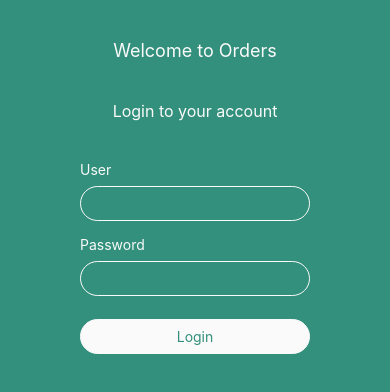
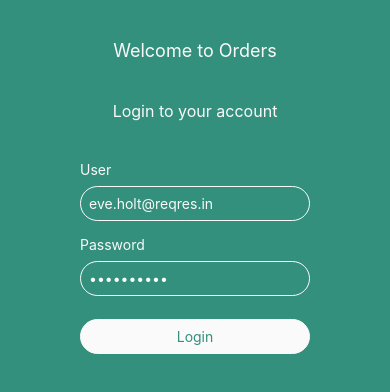
Before and after one commit to zherro/react-native-expo-orders, a React Native app: screen /Login in a window 390 px wide. Shown: the top 392 px of the page. Built offline with nearby package versions, Linux system fonts and the light colour scheme.

Commit message:
03-03: fetch api

```diff
--- a/screens/login/container.tsx
+++ b/screens/login/container.tsx
@@ -4,7 +4,23 @@ import LoginView from "./presentation";
 export default function Login() {
 
     const submitForm = ( values ) =>  {
-        console.table(values)
+        console.table(values);
+
+        login(values);
+    }
+
+    const login = (values) => {
+        fetch('https://reqres.in/api/login', {
+            method: 'POST',
+            headers: {
+                Accept: 'application/json',
+                'Content-Type': 'application/json'
+            },
+            body: JSON.stringify({
+                email: values.user,
+                password: values.password
+            })
+          });
     }
 
     return (
--- a/screens/login/presentation.tsx
+++ b/screens/login/presentation.tsx
@@ -42,8 +42,8 @@ const Form = ({
                 >
                     <Formik
                         initialValues={{
-                            user: '',
-                            password: '',
+                            user: 'eve.holt@reqres.in',
+                            password: 'cityslicka',
                         }}
                         onSubmit={ ( values ) => submitAction(values) }
                         validationSchema={FormSchema}
```
